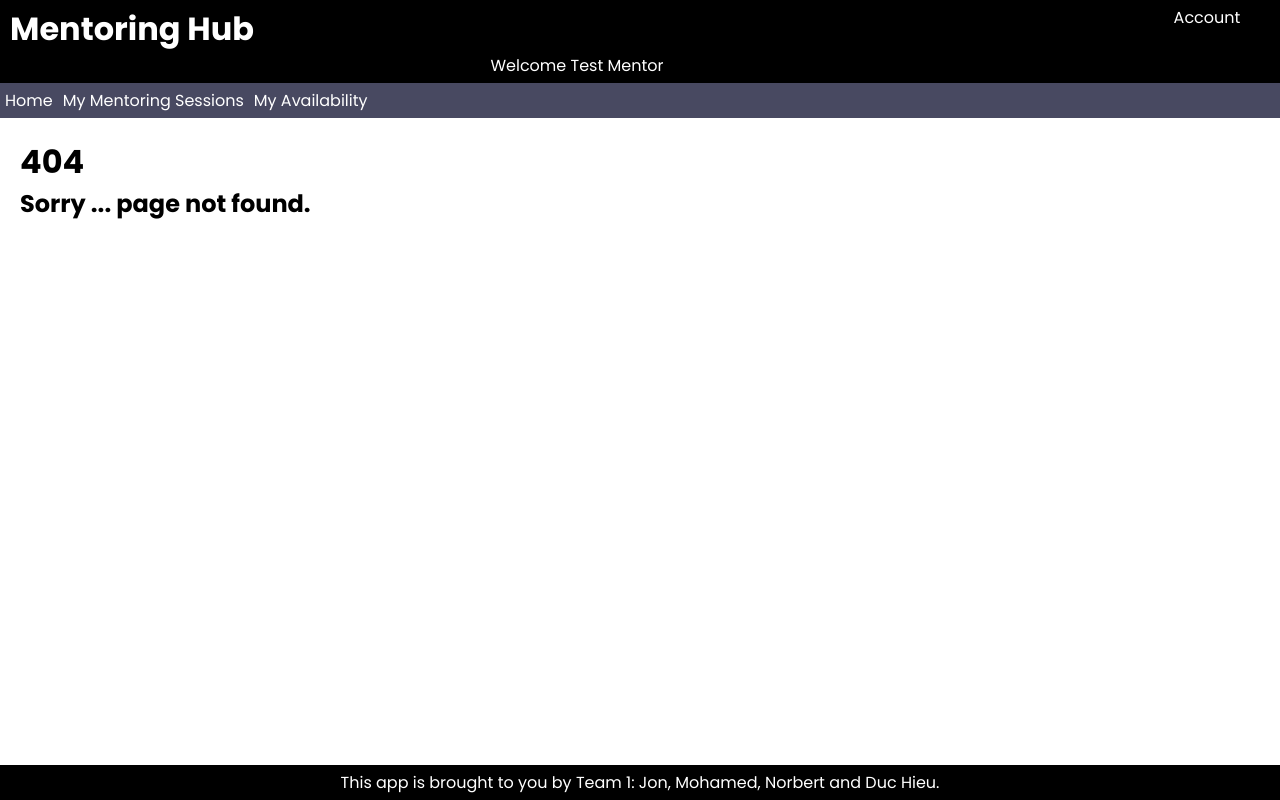
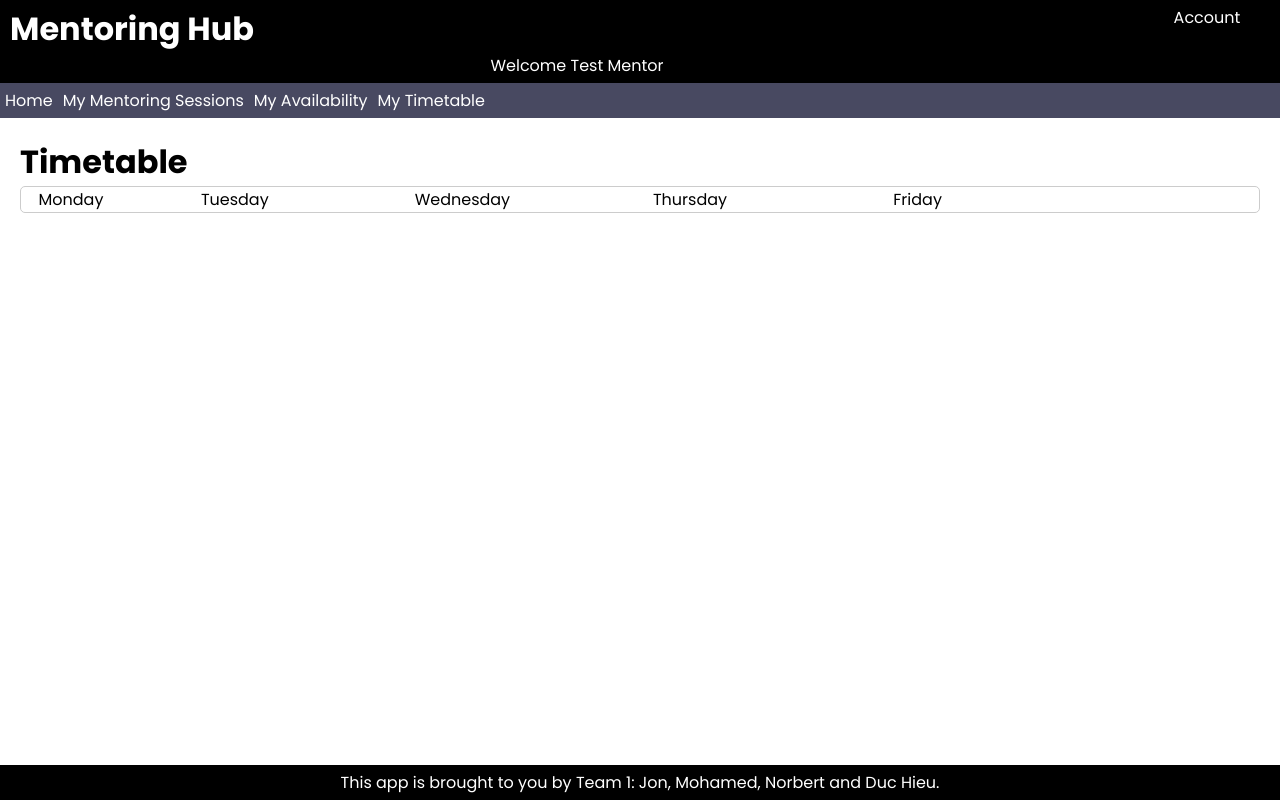
Before and after one commit to K1410707/mentoring-availability, a React (Vite) app: page /timetable in a window 1280 px wide. Before the commit this address had no page. Built offline with nearby package versions, Linux system fonts and the light colour scheme.

Commit message:
Added another tab called My Timetable which contains a basic intial look of a timetable

```diff
--- a/src/App.jsx
+++ b/src/App.jsx
@@ -4,6 +4,7 @@ import Home from "./components/views/Home.jsx";
 import Modules from "./components/views/Modules.jsx";
 import PageNotFound from "./components/views/PageNotFound.jsx";
 import Availability from "./components/views/Availability.jsx";
+import ModuleView from "./Components/views/ModuleView.jsx";
 
 function App() {
   const loggedInUser = "Test Mentor";
@@ -15,6 +16,7 @@ function App() {
           <Route path="/modules" element={<Modules />} />
           <Route path="/Availability" element={<Availability />} />
           <Route path="/*" element={<PageNotFound />} />
+          <Route path="/timetable" element={<ModuleView />} />
         </Routes>
       </Layout>
     </BrowserRouter>
--- a/src/Components/layout/Navbar.jsx
+++ b/src/Components/layout/Navbar.jsx
@@ -13,6 +13,9 @@ function Navbar() {
       <div className="navItem">
       <NavLink to="/availability">My Availability</NavLink>
       </div>
+      <div className="navItem">
+        <NavLink to="/timetable">My Timetable</NavLink>
+      </div>
     </nav>
   );
 }
--- /dev/null
+++ b/src/Components/views/ModuleView.jsx
@@ -0,0 +1,21 @@
+import { Card } from "../UI/Card.jsx";
+import "./ModuleView.scss";
+
+function ModuleView() {
+  const weekDay = ["Monday", "Tuesday", "Wednesday", "Thursday", "Friday"];
+
+  return (
+    <>
+      <h1>Timetable</h1>
+      <div className="timetable">
+        {weekDay.map((day) => (
+          <Card key={day}>
+            <p className="dayName">{day}</p>
+          </Card>
+        ))}
+      </div>
+    </>
+  );
+}
+
+export default ModuleView;
--- /dev/null
+++ b/src/Components/views/ModuleView.scss
@@ -0,0 +1,49 @@
+.timetable {
+    display: grid;
+    grid-template-columns: 100px repeat(5, 1fr);
+    border: 1px solid #ccc;
+    border-radius: 5px;
+  }
+
+  .headerRow {
+    display: contents;
+  }
+
+  .timeHeader {
+    background-color: #f4f4f4;
+    font-weight: bold;
+    text-align: center;
+    border-right: 1px solid #ddd;
+    padding: 10px;
+  }
+
+  .dayHeader {
+    background-color: #f4f4f4;
+    font-weight: bold;
+    text-align: center;
+    padding: 10px;
+    border-bottom: 1px solid #ddd;
+  }
+
+  .timeRow {
+    display: contents;
+  }
+
+  .timeSlot {
+    background-color: #fafafa;
+    text-align: center;
+    border-right: 1px solid #ddd;
+    padding: 10px;
+    font-weight: bold;
+  }
+
+  .daySlot {
+    border: 1px solid #ddd;
+    padding: 5px;
+    min-height: 60px;
+    display: flex;
+    flex-direction: column;
+    justify-content: center;
+    align-items: center;
+    gap: 5px;
+  }
```
